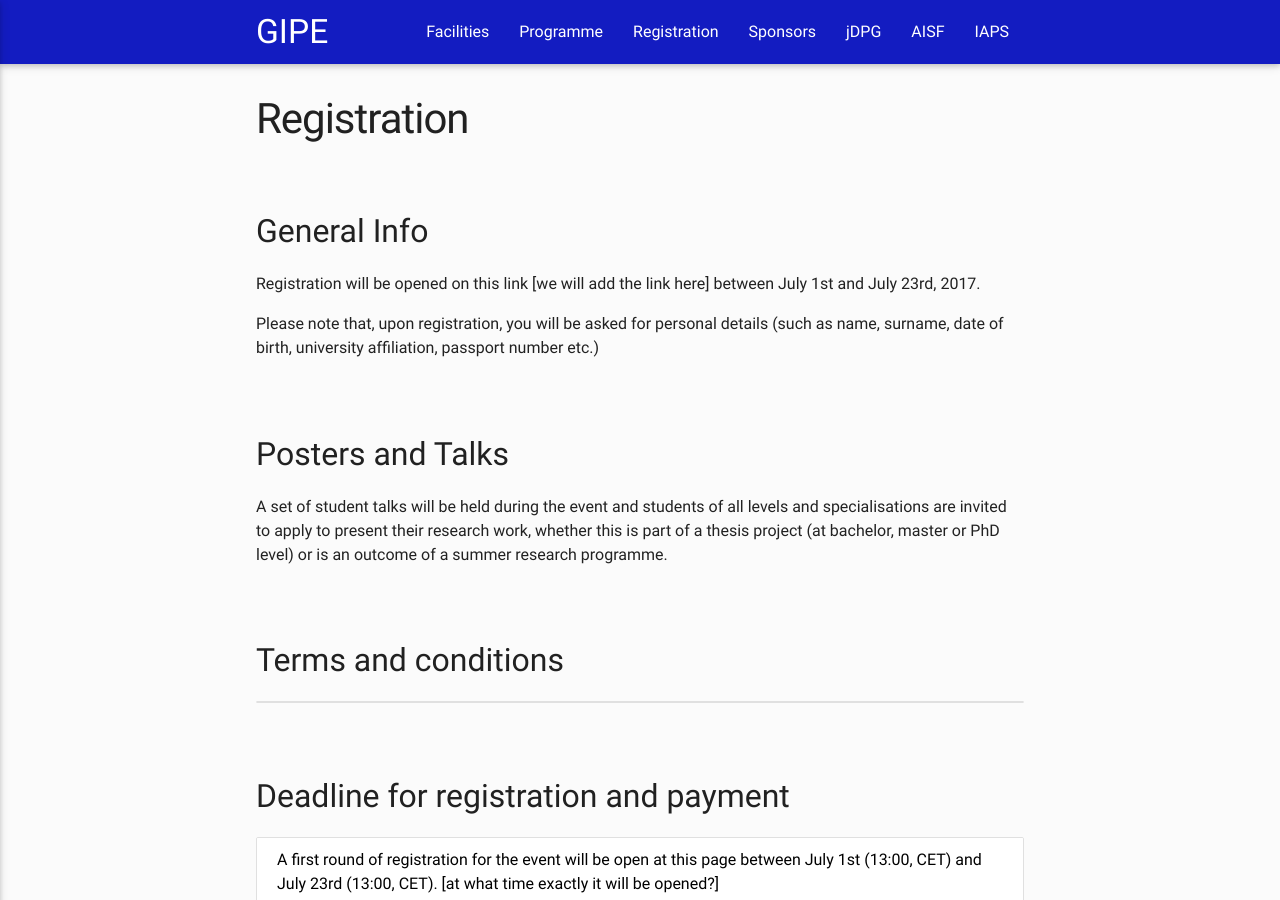
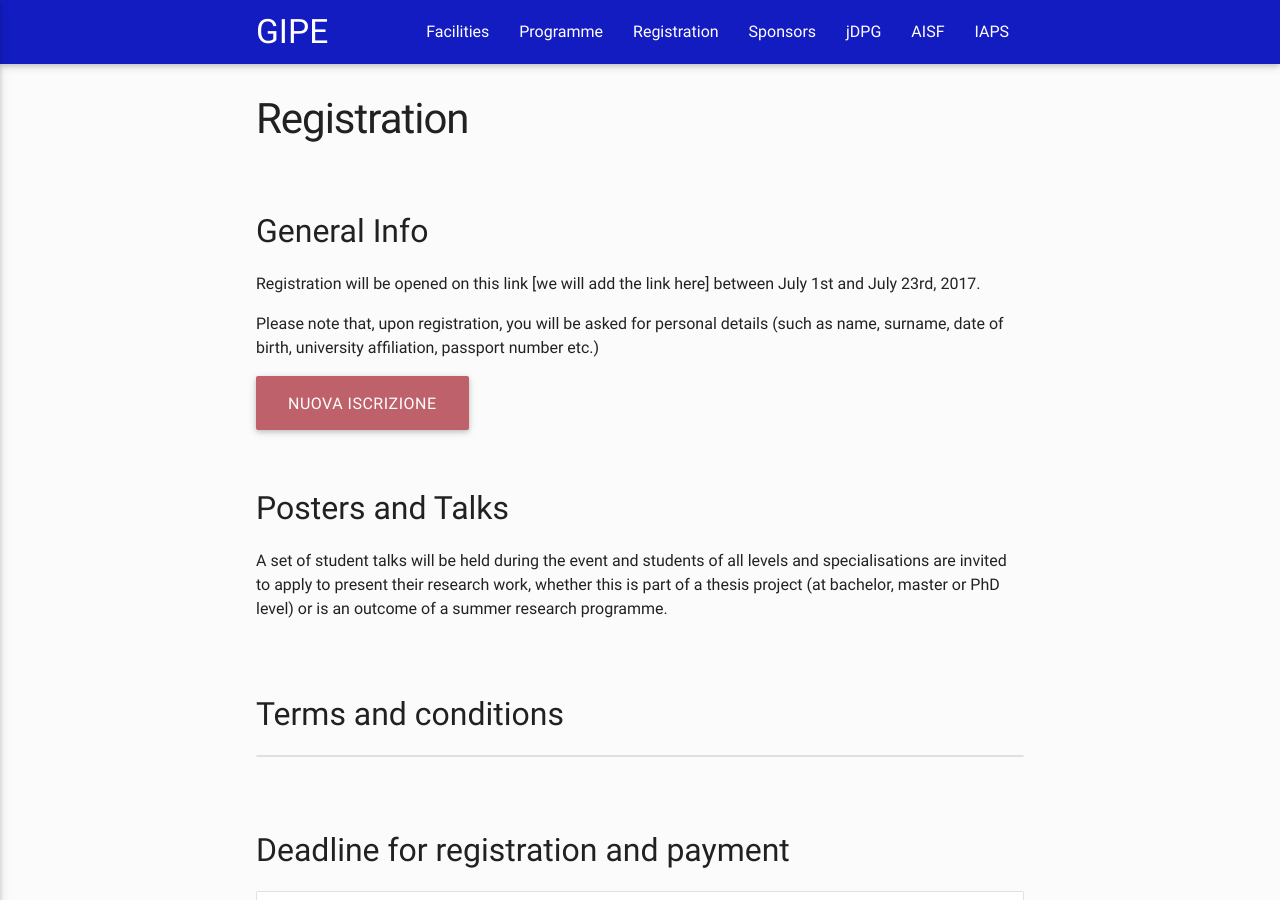
Before and after one commit to eligara/gipe, a Jekyll site: the page built from registration.html, in a window 1280 px wide and 900 px high. Built offline with Jekyll 4.4.1, drawn with Linux system fonts in a browser that asks for light colours; nearby versions of some CDN libraries.

Commit message:
provo pulsante

```diff
--- a/registration.html
+++ b/registration.html
@@ -8,6 +8,7 @@ title: Registration
   <p>
     {{ site.data.registration.info }}
   </p>
+  <a class="waves-effect waves-light btn-large" href="http://www.ai-sf.it/dbaisf/registration/">NUOVA ISCRIZIONE</a>
 </div>
 
 {% if site.data.registration.posters? %}
```
